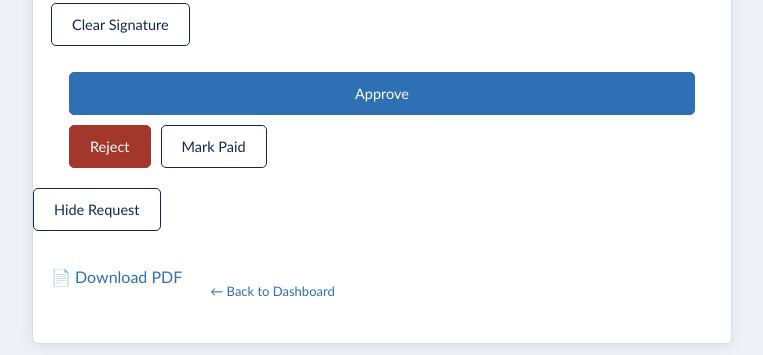
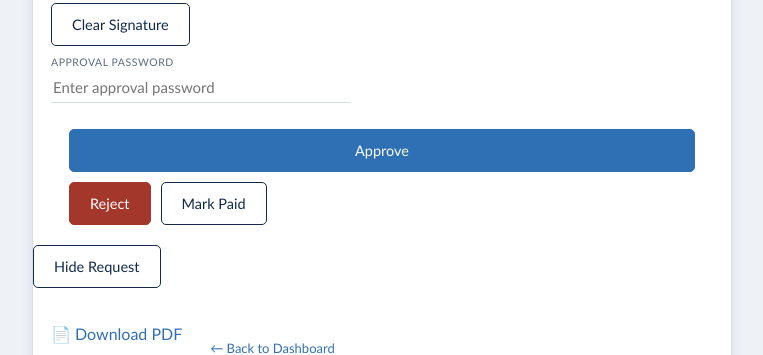
Before and after one commit to Rarejoe/GDX-PETTY-CASH, a Flask app: template templates/detail.html in a window 1280 px wide. Shown: the part 1218-1573 px from the top of the page, without its empty margins (258-1021 px from the left). Run offline with Flask 3, Linux system fonts and the light colour scheme; the template is opened without the code that fills it: most values are stand-ins (such as "Sample title", 1, 10 or a date in 2020); grey boxes marked "Sample" are stand-in pictures; some libraries are stand-ins or nearby versions.

Commit message:
Add approval password input field to detail template

```diff
--- a/templates/detail.html
+++ b/templates/detail.html
@@ -108,6 +108,13 @@
         </button>
     </div>
 
+    <div class="field">
+        <label>Approval Password</label>
+        <input type="password"
+               name="approval_password"
+               placeholder="Enter approval password">
+    </div>
+
     <div class="actions">
         <button type="submit" name="status" value="Approved" class="primary">
             Approve
```
